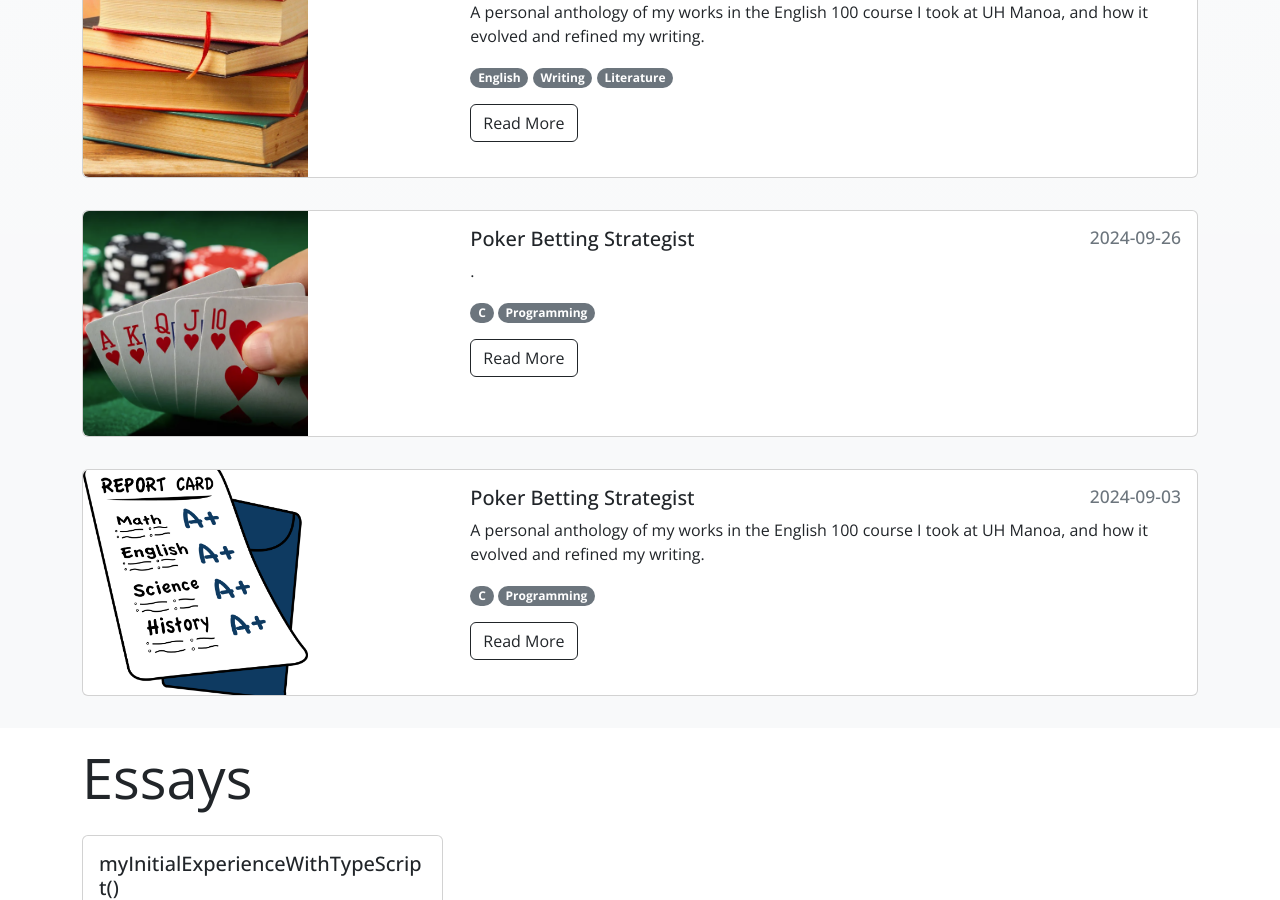
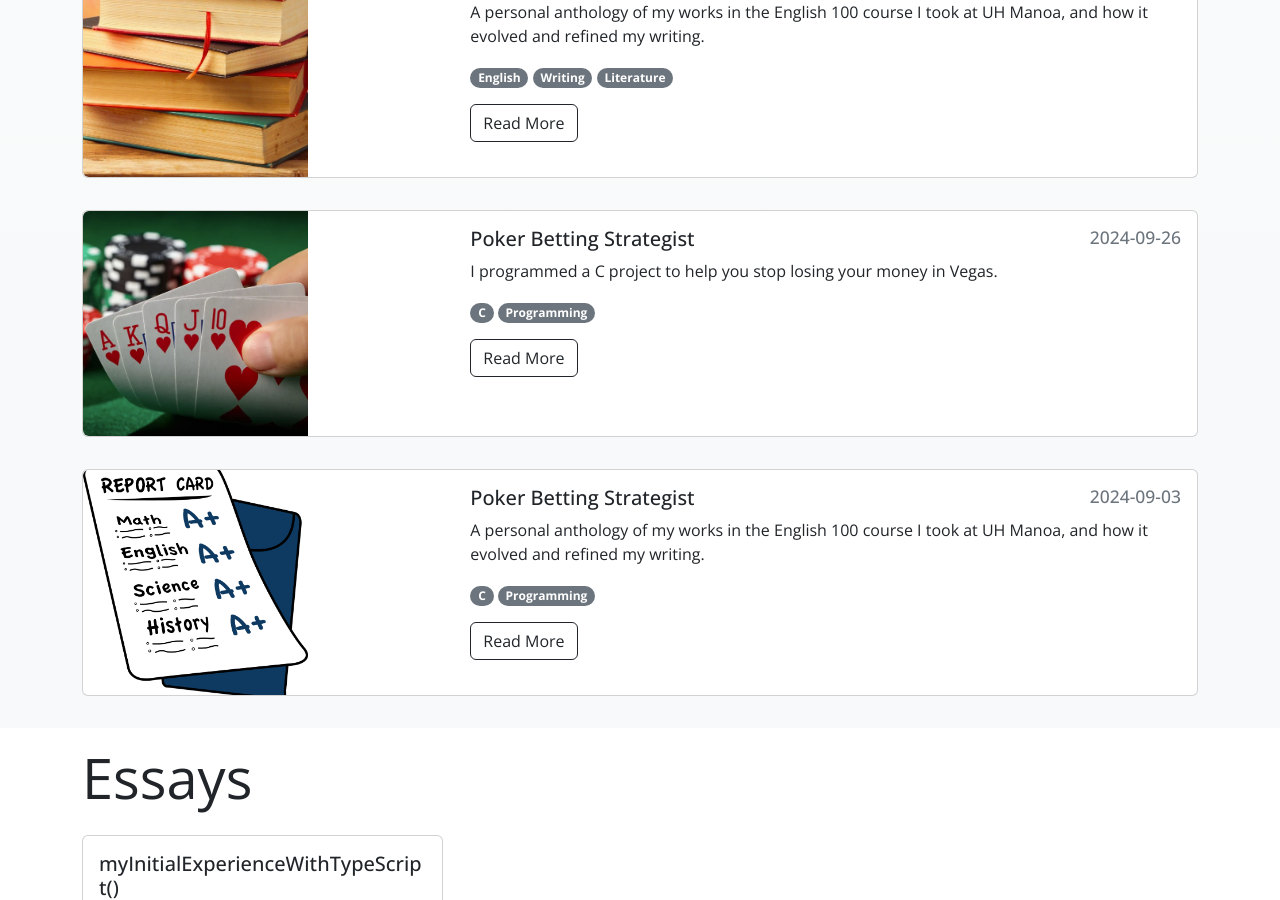
Before and after one commit to rubenchavez40/rubenchavez40.github.io, a Jekyll site: the page built from index.html, in a window 1280 px wide and 900 px high, scrolled down 667 px. Built offline with Jekyll 4.4.1, drawn with Linux system fonts in a browser that asks for light colours.

Commit message:
Update pokerhelp.md

```diff
--- a/projects/pokerhelp.md
+++ b/projects/pokerhelp.md
@@ -8,7 +8,7 @@ published: true
 labels:
   - C
   - Programming
-summary: "."
+summary: "I programmed a C project to help you stop losing your money in Vegas."
 ---
 
   I created a C program that is a betting helper/probability calculator for Texas Hold-em poker. It will return a probability of having a winning hand only if the user doesn't fold beforehand which the program accounts for. This is based on the strength of the hand, and the cards unveiled at any given stage (initial hand, flop, turn, river) and will give the user updated probability-based suggestions. For example, the amount of chips to play based on the amount of chips you currently hold. As a disclaimer, this code does not account for: 3 or 4 of a kind, flush/royal flush/straight flush, or full house, but if you have any of these hands go all in!
```
